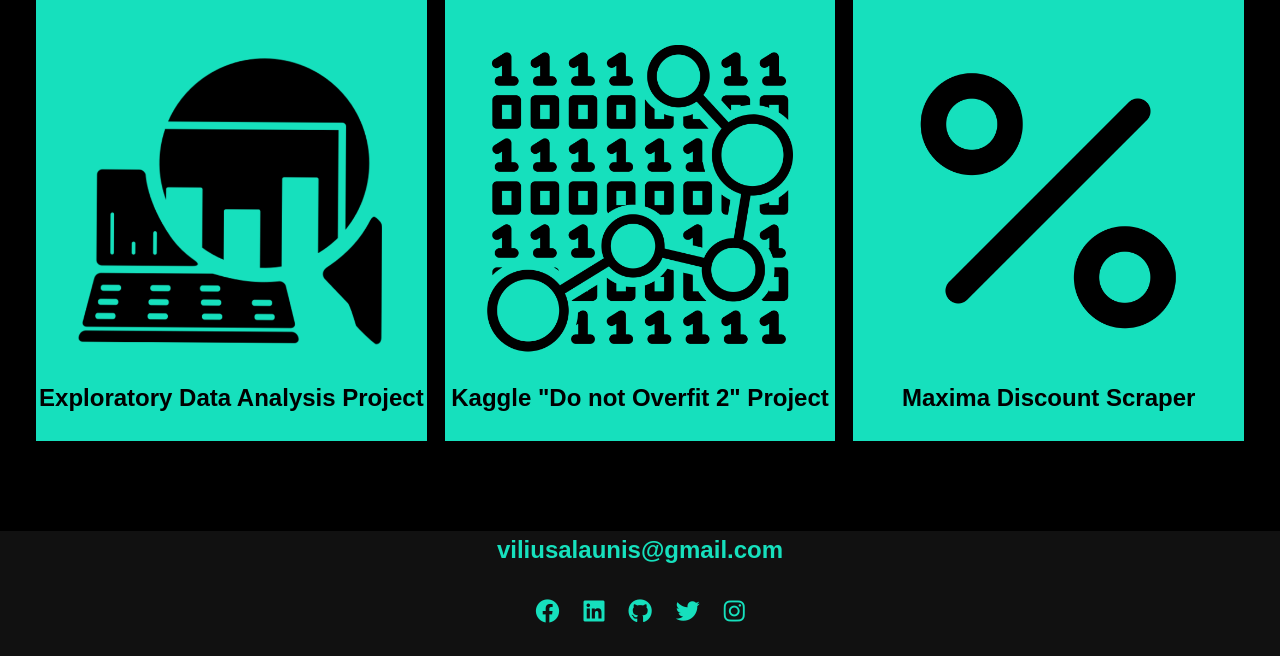
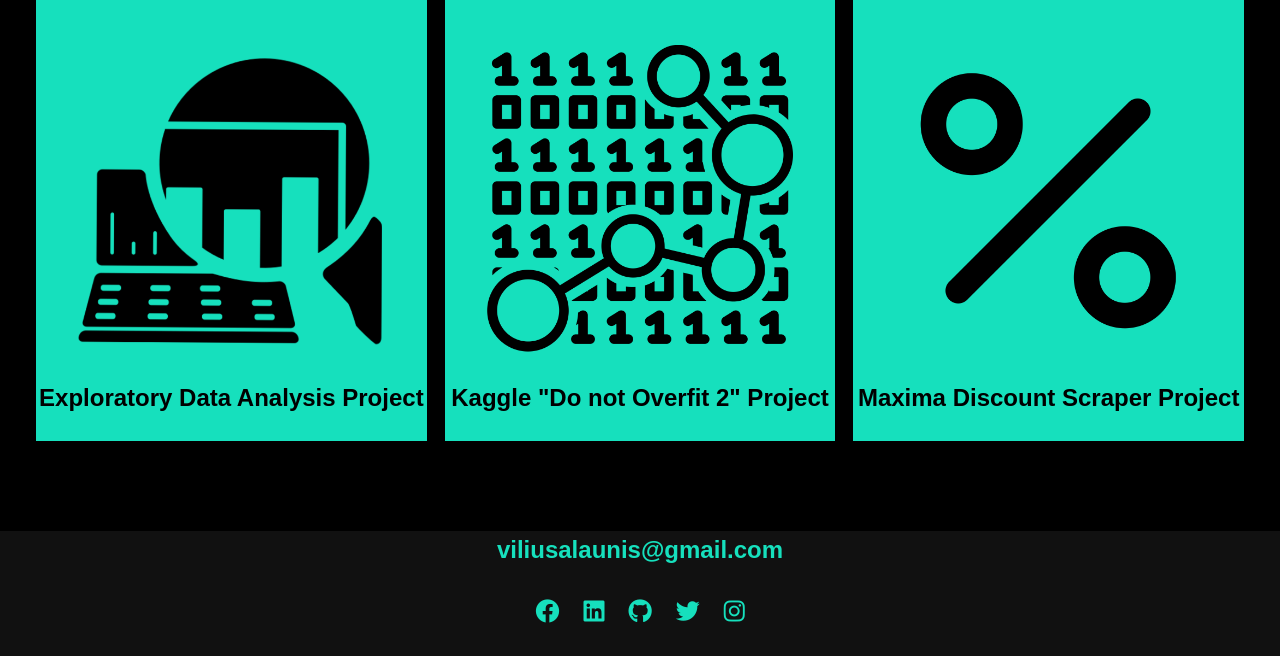
Before and after one commit to VilkaMini/vilius-portfolio, a Flask app: page / in a window 1280 px wide. Shown: the part 1980-2636 px from the top of the page. Run offline with Flask 2, Linux system fonts and the light colour scheme; some web fonts are replaced.

Commit message:
Updated work file name

```diff
--- a/templates/index.html
+++ b/templates/index.html
@@ -103,7 +103,7 @@
                 <!-- Portfolio item-->
                 <a href="https://github.com/VilkaMini/maxima-discount-scraper" class="portfolio__item">
                     <img src="/img/maxima-discount.png" alt="Maxima discount scraper" class="portfolio__img">
-                    <p class="img__description">Maxima Discount Scraper</p>
+                    <p class="img__description">Maxima Discount Scraper Project</p>
                 </a>
             </div>
         </section>
```
